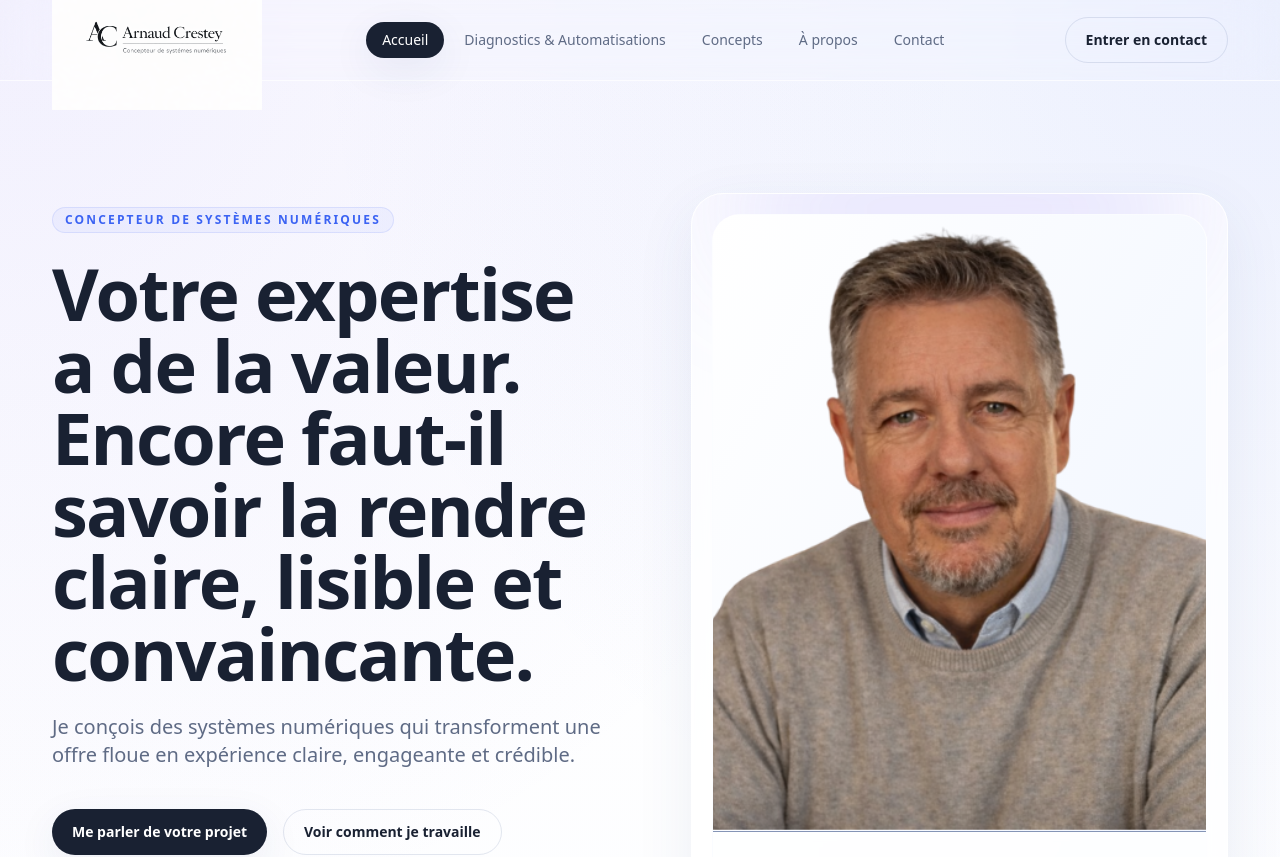
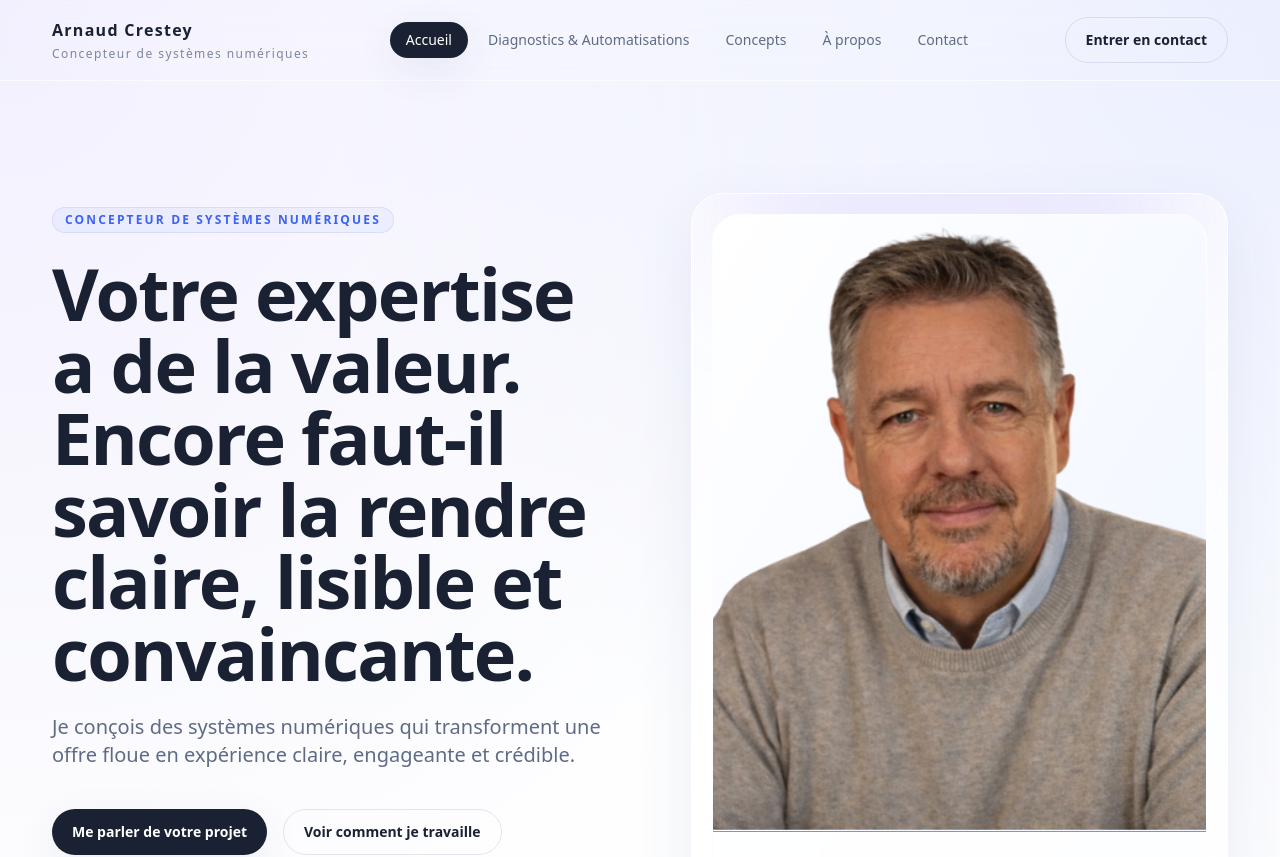
Before and after one commit to arnaudcrestey/portail-site-vitrine, a Next.js app: page / in a window 1280 px wide. Shown: the top 857 px of the page. Built offline with nearby package versions, Linux system fonts and the light colour scheme.

Commit message:
Update header.tsx

```diff
--- a/components/header.tsx
+++ b/components/header.tsx
@@ -16,19 +16,17 @@ export function Header() {
     <header className="sticky top-0 z-50 border-b border-white/70 bg-white/78 backdrop-blur-xl">
       <div className="container-layout flex h-20 items-center justify-between gap-6">
         <Link
-          href="/"
-          className="group flex shrink-0 items-center"
-          aria-label="Retour à l’accueil"
-        >
-          <Image
-            src="/logo-arnaud-crestey.png"
-            alt="Arnaud Crestey - Concepteur de systèmes numériques"
-            width={260}
-            height={72}
-            className="h-auto w-[180px] sm:w-[210px]"
-            priority
-          />
-        </Link>
+  href="/"
+  className="group flex shrink-0 flex-col leading-tight"
+  aria-label="Retour à l’accueil"
+>
+  <span className="text-sm font-semibold tracking-[0.08em] text-ink transition group-hover:text-primary sm:text-base">
+    Arnaud Crestey
+  </span>
+  <span className="mt-1 text-[11px] tracking-[0.12em] text-slate/80 sm:text-xs">
+    Concepteur de systèmes numériques
+  </span>
+</Link>
 
         <nav className="hidden items-center gap-1 lg:flex" aria-label="Navigation principale">
           {navigation.map((item) => {
```
